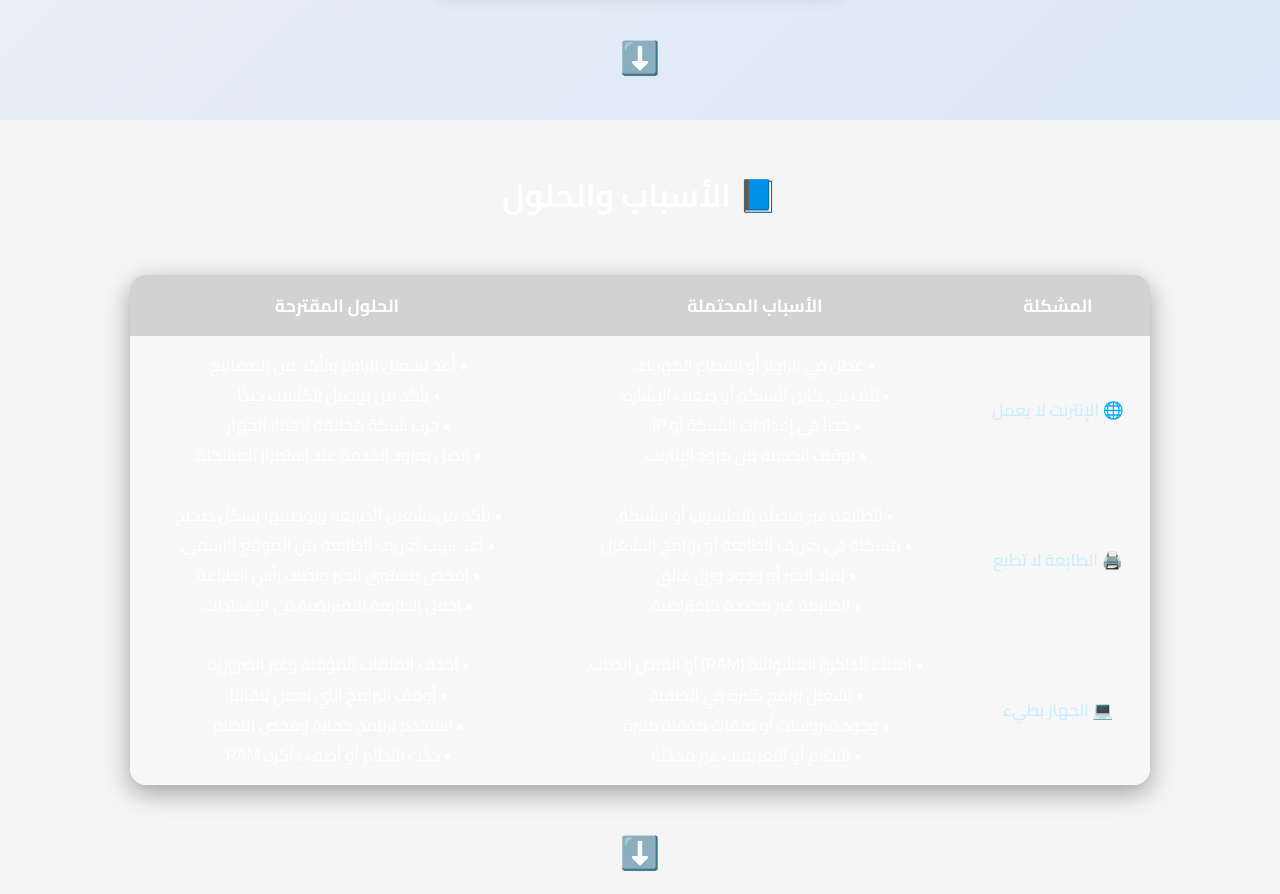
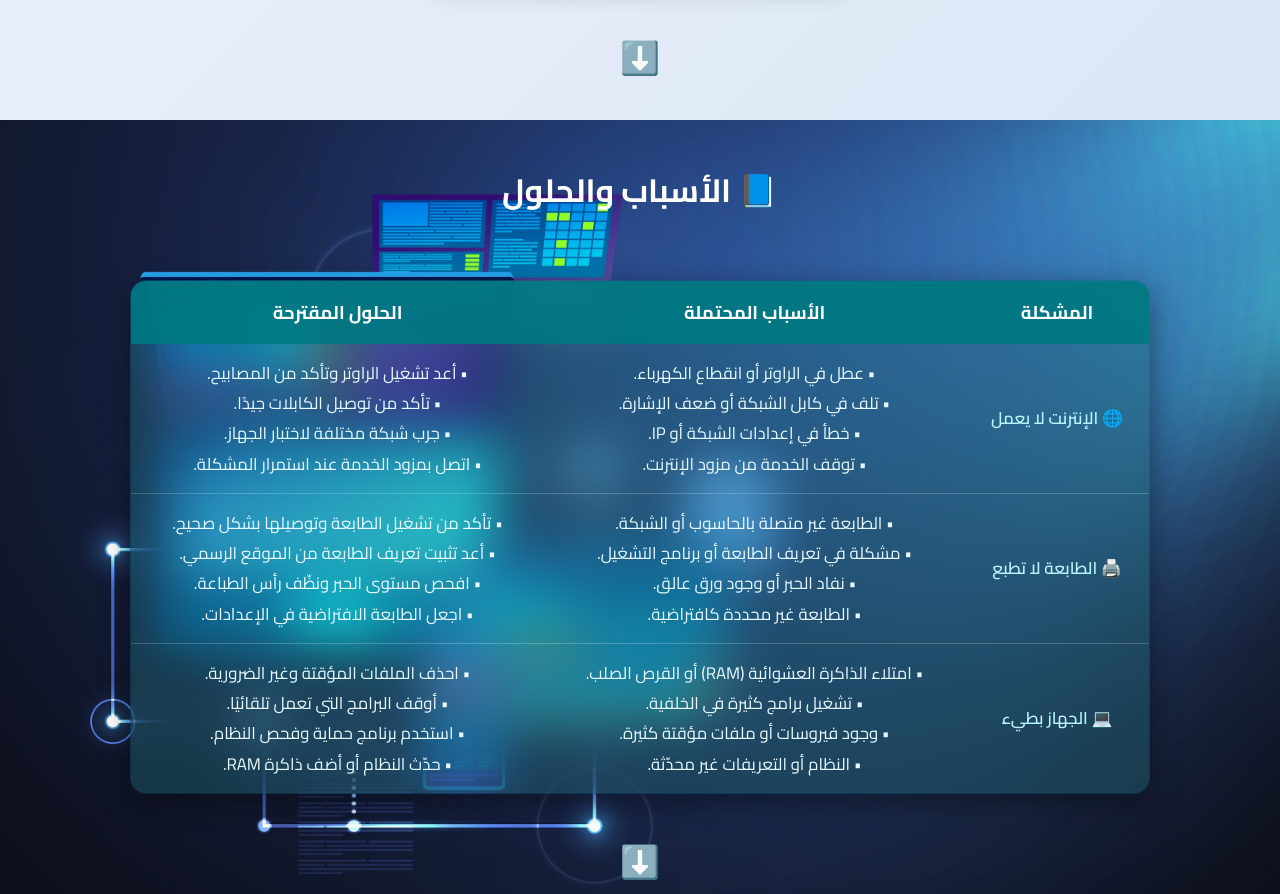
Before and after one commit to shaima102/-Smart-Diagnosis, a plain HTML site: page index.html in a window 1280 px wide. Shown: the part 2020-2914 px from the top of the page. Drawn offline with Linux system fonts and the light colour scheme.

Commit message:
Update style.css

```diff
--- a/style.css
+++ b/style.css
@@ -155,51 +155,6 @@ body {
   font-size: 1.1rem;
 }
 
-/* جدول صفحة 3 (زجاجي احترافي وشفاف) */
-#page3 {
-  background: url('/img/Solutions.jpg') no-repeat center center/cover;
-}
-
-#page3 table {
-  width: 85%;
-  border-collapse: collapse;
-  margin-top: 30px;
-  border-radius: 16px;
-  overflow: hidden;
-  background: rgba(255, 255, 255, 0.15);
-  backdrop-filter: blur(14px);
-  box-shadow: 0 8px 25px rgba(0, 0, 0, 0.35);
-  color: #fff;
-  font-size: 1.05rem;
-  text-align: center;
-  transition: all 0.3s ease;
-}
-
-#page3 th {
- background-color: rgba(0, 0, 0, 0.15);
-  color: #fff;
-  padding: 14px;
-  font-weight: 700;
-  font-size: 1.1rem;
-}
-
-#page3 td {
-  padding: 14px;
- background: rgba(255, 255, 255, 0.1);
- border-bottom: 1px solid rgba(255, 255, 255, 0.25);
-  line-height: 1.8;
-}
-
-#page3 tr:hover td {
-  background: rgba(255, 255, 255, 0.25);
-  transition: 0.3s ease;
-}
-
-#page3 table td:first-child {
-  font-weight: 600;
-  color: #cdeeff;
-}
-
 /* ✅ شعار التشخيص الذكي */
 #page1 .logo {
   width: 600px;
@@ -212,6 +167,7 @@ body {
   image-rendering: auto;
 }
 
+/* حركة دخول الشعار */
 @keyframes fadeIn {
   from { opacity: 0; transform: scale(0.9); }
   to { opacity: 1; transform: scale(1); }
@@ -270,10 +226,60 @@ body {
 #page2 { background: linear-gradient(135deg, #f5f7fa, #dbe6f6); }
 #page4 { background: linear-gradient(135deg, #f7f9fb, #e2e9f0); }
 
+/* 🎨 صفحة 3 — تصميم زجاجي بنفس ألوان الصورة */
+#page3 {
+  background: url("./Solutions.jpg") no-repeat center center/cover;
+  color: #e7faff;
+}
+
+#page3 table {
+  width: 85%;
+  border-collapse: collapse;
+  margin-top: 40px;
+  border-radius: 16px;
+  overflow: hidden;
+
+  background: rgba(0, 90, 100, 0.35);
+  backdrop-filter: blur(25px);
+  -webkit-backdrop-filter: blur(25px);
+  box-shadow: 0 8px 30px rgba(0, 0, 0, 0.4);
+  border: 1px solid rgba(255, 255, 255, 0.15);
+
+  color: #e7faff;
+  font-size: 1.05rem;
+  text-align: center;
+  transition: all 0.3s ease;
+}
+
+#page3 th {
+  background: rgba(0, 123, 131, 0.9);
+  color: #ffffff;
+  padding: 14px;
+  font-weight: 700;
+  font-size: 1.15rem;
+}
+
+#page3 td {
+  padding: 14px;
+  background: rgba(255, 255, 255, 0.05);
+  border-bottom: 1px solid rgba(255, 255, 255, 0.2);
+  line-height: 1.8;
+  color: #e7faff;
+}
+
+#page3 tr:hover td {
+  background: rgba(255, 255, 255, 0.15);
+  transition: 0.3s ease;
+}
+
+#page3 table td:first-child {
+  font-weight: 600;
+  color: #b8f6ff;
+}
+
 /* ============================= */
 /* 🔹 تحسين الرسبونسف للجوالات 🔹 */
 /* ============================= */
-
 @media (max-width: 768px) {
   .page {
     padding: 20px;
```
